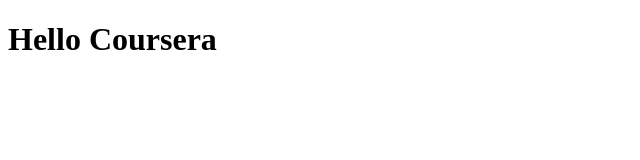
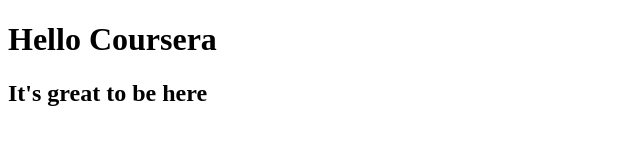
Before and after one commit to crispydave/coursera-test, a plain HTML site: page site/index.html in a window 1280 px wide. Shown: the whole page, without its empty margins (0-640 px from the left). Drawn offline with Linux system fonts and the light colour scheme.

Commit message:
small addition to our page content.

```diff
--- a/site/index.html
+++ b/site/index.html
@@ -5,5 +5,6 @@
 </head>
 <body>
 <h1>Hello Coursera</h1>
+<h2>It's great to be here</h2>
 </body>
 </html>
```
